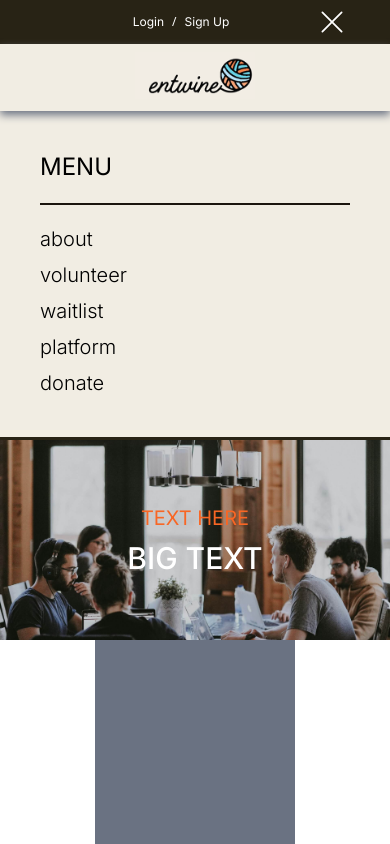
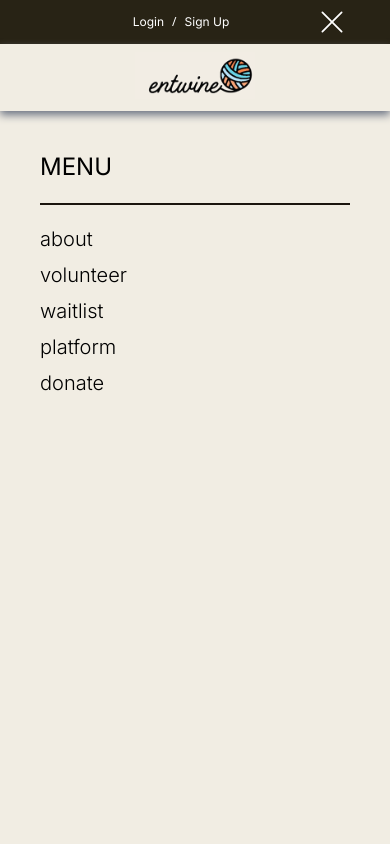
Before and after one commit to teamentwine/entwine-website, a Next.js app: page /platform in a window 390 px wide. Both pictures are taken after a click on the icon 331 px from the left and 22 px from the top of the page. Shown: the top 844 px of the page. Built offline with nearby package versions, Linux system fonts and the light colour scheme.

Commit message:
mobile menu behavior

```diff
--- a/src/app/components/Navbar.tsx
+++ b/src/app/components/Navbar.tsx
@@ -32,7 +32,7 @@ export default function Navbar () {
     },[])
 
     return(
-        <section id="header flex items-center ">
+        <section id="header flex items-center" className={`${ isOpen ? "fixed h-screen overflow-y-auto w-full z-100": ""}`} >
             <div className="bg-background-dark flex items-center justify-around text-white pt-2 pb-2 md:py-5 xxs:py-2">
                 <div></div>
                 {/* TODO: Conditional on which of 2 to display later
@@ -79,7 +79,7 @@ export default function Navbar () {
                 {/* a "div block" to add more spacing between */}
                 <div className="xl:block 2xl:w-100 xl:w-50  xxs:hidden"></div>
                 {/* Menu Naivation Links */}
-                <div className={`md:block xxs:hidden ${isOpen ? "mobile-menu-view" : ""}`}>
+                <div className={`md:block xxs:hidden ${isOpen ? "mobile-menu-view h-screen" : ""}`}>
                     <p  className={`font-body ${isOpen ? "" : "hidden"}`}>MENU</p>
                     <div className="space-x-3 lg:text-xl md:text-sm font-light">
                         <Link href="/about"><button className="primary-btn">about</button></Link>
```
